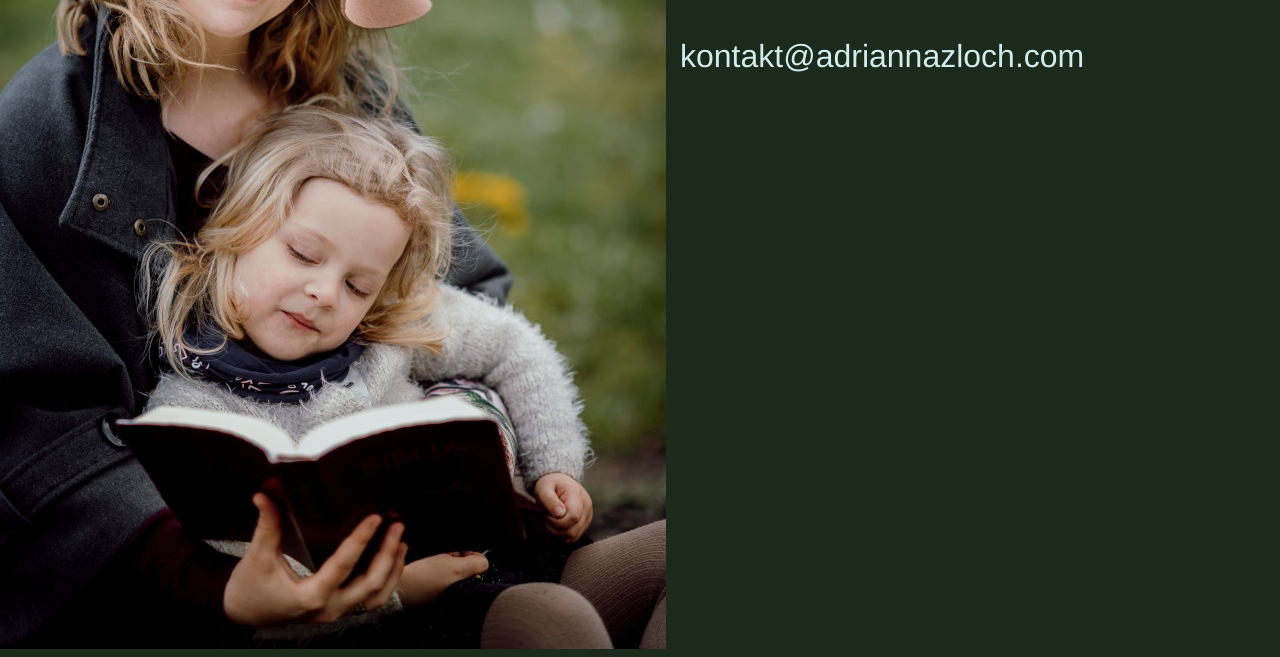
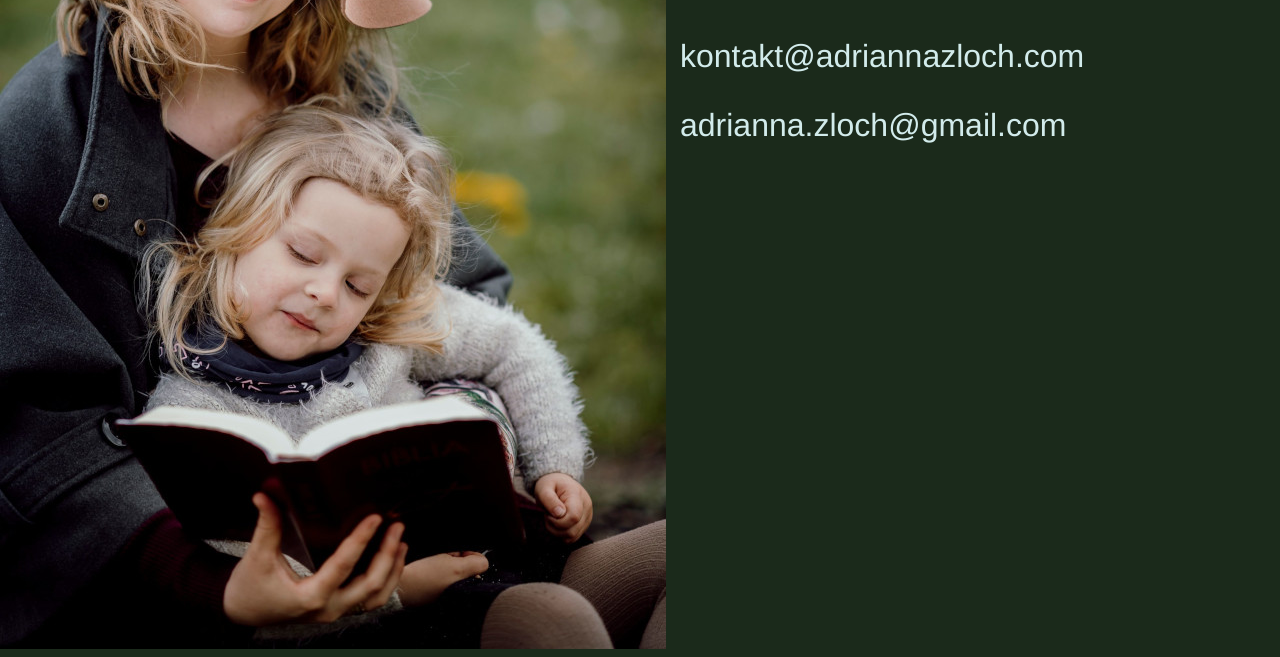
Before and after one commit to avtill/Landingpage-Ada, a plain HTML site: page index.html in a window 1280 px wide. Shown: the part 4068-4725 px from the top of the page. Drawn offline with Linux system fonts and the light colour scheme.

Commit message:
kosmetyczne zmiany przed animacją

```diff
--- a/index.html
+++ b/index.html
@@ -98,9 +98,10 @@
                     </a>
                 </div>
                 <div class="kontakt_logo--div">
-                    <a href="mailto:kontakt@adriannazloch.com" target="_blank">
+                    <a href="mailto:adrianna.zloch@gmail.com" target="_blank">
                         <img class="kontakt--logo" src="./src/logotypy/mail.png" alt="kopertka do poczty elektronicznej">
                         <p>kontakt@adriannazloch.com</p>
+                        <p>adrianna.zloch@gmail.com</p>
                     </a>
                 </div>
             </div>
```
